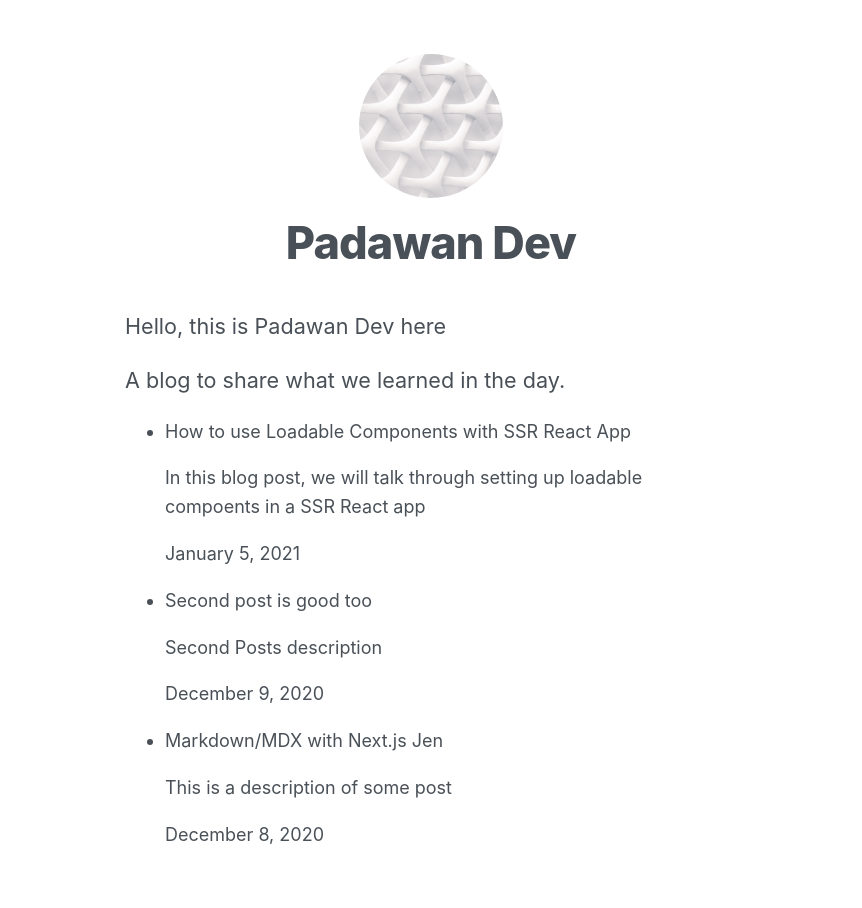
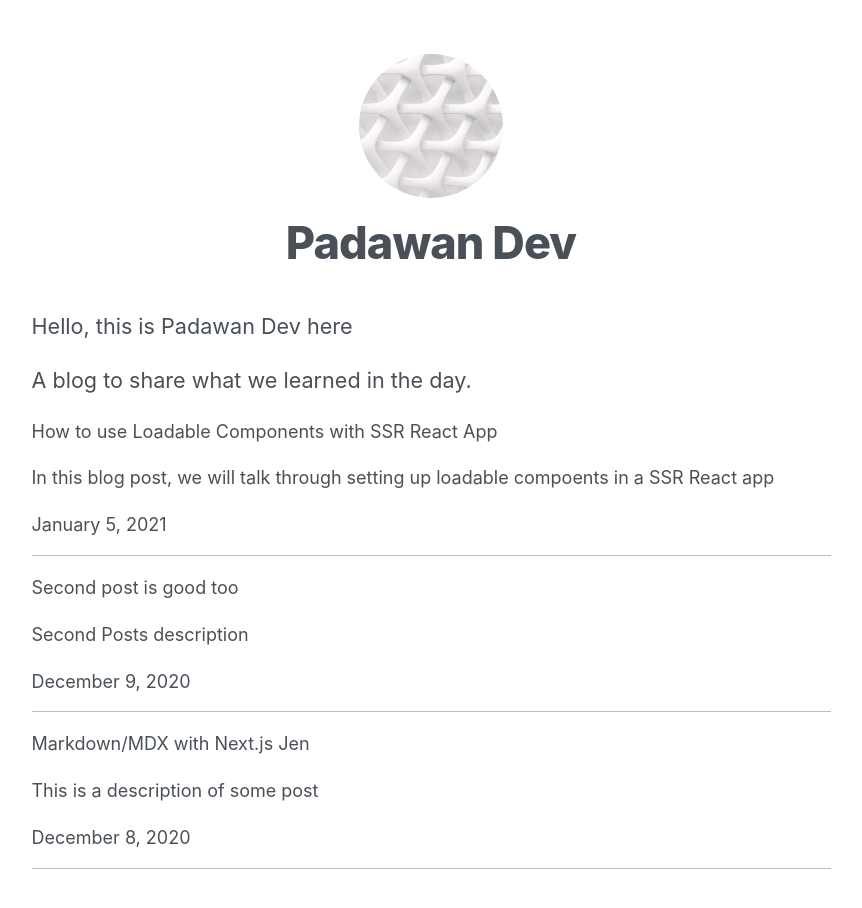
Before and after one commit to jenniredfield/nextjs-blog-mdx, a Next.js app: page / in a window 1280 px wide. Shown: the top 908 px of the page, without its empty margins (209-1071 px from the left). Built offline with nearby package versions, Linux system fonts and the light colour scheme.

Commit message:
Updated styling

```diff
--- a/components/layout.module.css
+++ b/components/layout.module.css
@@ -1,5 +1,5 @@
 .container {
-    max-width: 36rem;
+    max-width: 835px;
     padding: 0 1rem;
     margin: 3rem auto 6rem;
   }
--- a/pages/_app.js
+++ b/pages/_app.js
@@ -8,7 +8,8 @@ const components = {
 }
 
 export default ({Component, pageProps}) => {
-  return (<MDXProvider components={components}>
+  return (
+  <MDXProvider components={components}>
     <Component {...pageProps} />
   </MDXProvider>)
 }
--- a/pages/index.js
+++ b/pages/index.js
@@ -28,7 +28,7 @@ export default function Home({ postsData = [] }) {
         {postsData.length
           ? postsData.map((post) => {
               return (
-                <li key={post.id}>
+                <li key={post.id} className={utilStyles.list}>
                   <Link href={`/posts/${post.id}`}>
                     <div>
                       <p>{post.title}</p>
--- a/styles/global.css
+++ b/styles/global.css
@@ -14,8 +14,8 @@ body {
 }
 
 a {
-  color: #0070f3;
   text-decoration: none;
+  cursor: pointer;
 }
 
 a:hover {
@@ -27,6 +27,15 @@ img {
   display: block;
 }
 
+ul {
+  padding: 0;
+}
+
+li {
+  list-style-type: none;
+}
+
 .prism-code {
   overflow-x: scroll;
+  font-size: 16px;
 }
--- a/styles/utils.module.css
+++ b/styles/utils.module.css
@@ -41,6 +41,9 @@
     list-style: none;
     padding: 0;
     margin: 0;
+    cursor: pointer;
+    border-bottom: 1px solid #bebebe;
+    padding-bottom: 15px;
   }
 
   .listItem {
```
Also changed, not shown: pages/posts/loadable-components-ssr.mdx (+4 -5 lines).
